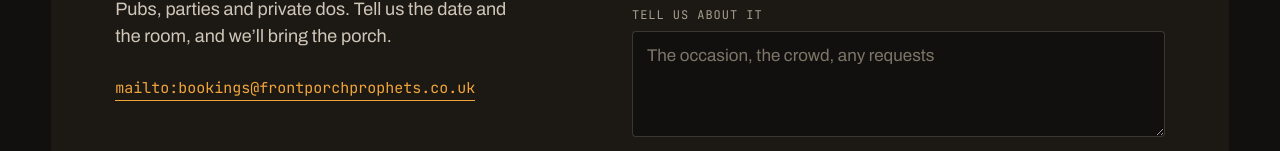
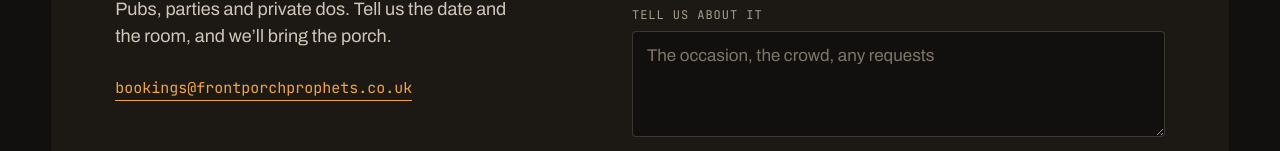
Before and after one commit to FrontPorchProphets/Frontporchprophets.github.io, a plain HTML site: page index.html in a window 1280 px wide. Shown: the part 6572-6723 px from the top of the page. Drawn offline with Linux system fonts and the light colour scheme.

Commit message:
Update index.html

```diff
--- a/index.html
+++ b/index.html
@@ -305,8 +305,7 @@ Watch Gravity, live
 <div style="font-family: 'JetBrains Mono', ui-monospace, monospace; font-size: 13px; letter-spacing: 0.08em; text-transform: uppercase; color: #F0A53A; margin-bottom: 14px">06 / Booking</div>
 <h2 style="margin: 0 0 20px; font-size: clamp(40px, 5vw, 68px); line-height: 0.95; letter-spacing: -0.02em; font-weight: 800; font-stretch: 86%; text-transform: uppercase">Book the<br>Prophets.</h2>
 <p style="margin: 0 0 28px; color: #CFC6B8; font-size: 18px; line-height: 1.5; max-width: 420px">Pubs, parties and private dos. Tell us the date and the room, and we’ll bring the porch.</p>
-<a href="bookings@frontporchprophets.co.uk" style="font-family: 'JetBrains Mono', ui-monospace, monospace; font-size: 15px; color: #F0A53A; border-bottom: 1px solid #F0A53A; padding-bottom: 2px">mailto:bookings@frontporchprophets.co.uk</a>
-</div>
+<a href="mailto:bookings@frontporchprophets.co.uk" style="font-family: 'JetBrains Mono', ui-monospace, monospace; font-size: 15px; color: #F0A53A; border-bottom: 1px solid #F0A53A; padding-bottom: 2px">bookings@frontporchprophets.co.uk</a></div>
 <form style="flex: 1 1 420px; display: grid; grid-template-columns: repeat(auto-fit, minmax(min(100%, 200px), 1fr)); gap: 16px">
 <label style="display: flex; flex-direction: column; gap: 8px; font-family: 'JetBrains Mono', ui-monospace, monospace; font-size: 12px; letter-spacing: 0.08em; text-transform: uppercase; color: #A79E90">Name<input type="text" placeholder="Your name" style="font-family: 'Archivo', system-ui, sans-serif; font-size: 17px; letter-spacing: 0; text-transform: none; color: #EFE7DA; background: #12100E; border: 1px solid rgba(239,231,218,0.18); border-radius: 4px; padding: 0 14px; min-height: 50px"></label>
 <label style="display: flex; flex-direction: column; gap: 8px; font-family: 'JetBrains Mono', ui-monospace, monospace; font-size: 12px; letter-spacing: 0.08em; text-transform: uppercase; color: #A79E90">Email<input type="email" placeholder="you@example.com" style="font-family: 'Archivo', system-ui, sans-serif; font-size: 17px; letter-spacing: 0; text-transform: none; color: #EFE7DA; background: #12100E; border: 1px solid rgba(239,231,218,0.18); border-radius: 4px; padding: 0 14px; min-height: 50px"></label>
```
